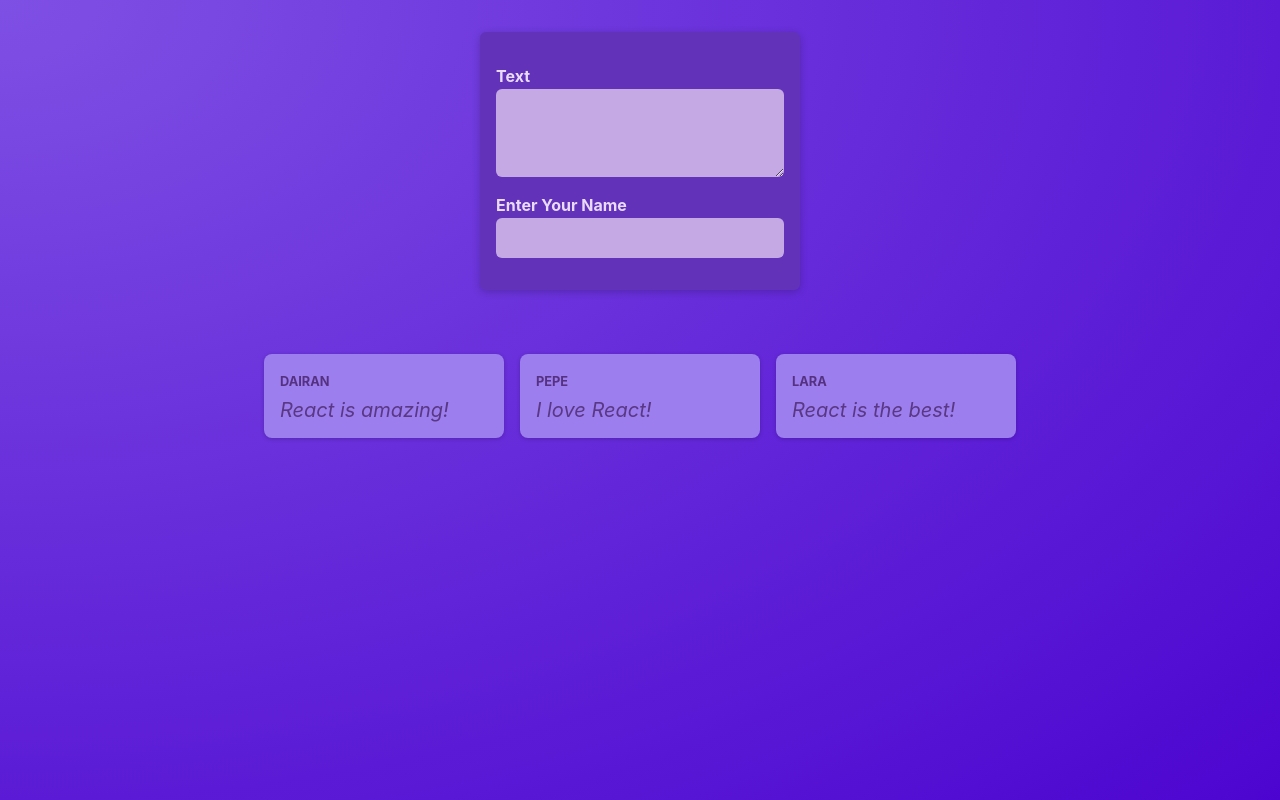
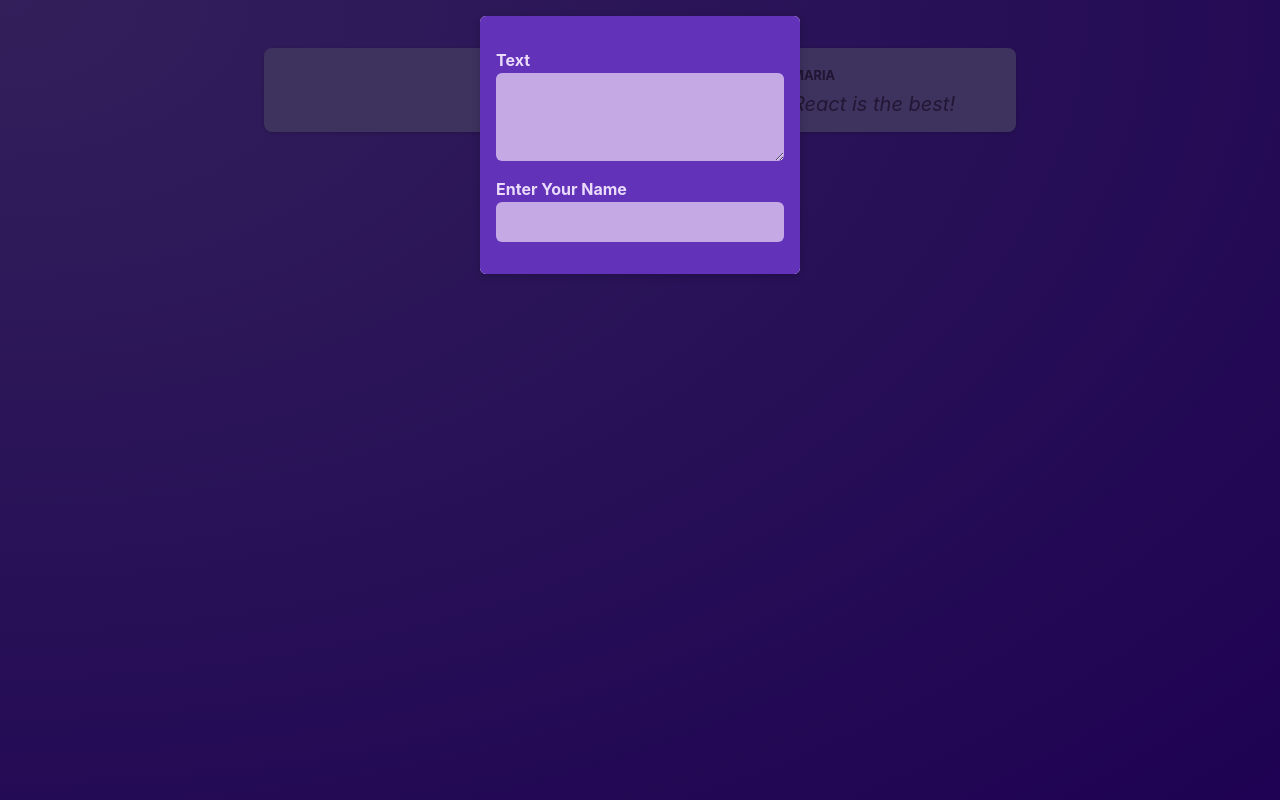
Before and after one commit to DairaDoo/react-refresh-code, a React (Vite) app: page / in a window 1280 px wide. Built offline with nearby package versions, Linux system fonts and the light colour scheme.

Commit message:
Creacion de modal donde se le paso una propeidad children que seria el newPost, también se práctico que se puede pasar un objeto deconstruido a los componentes, y  por ultimo se dio uso de los states y useState de react.

```diff
--- /dev/null
+++ b/src/components/Modal.jsx
@@ -0,0 +1,14 @@
+import classes from "./Modal.module.css";
+
+// otra forma de sacar el valor es deconstruyendolo.
+// asi sacamos el objeto sin necesidad de usar props.children.
+function Modal({ children }) {
+  return (
+    <>
+      <div className={classes.backdrop} />
+      <dialog open className={classes.modal}>{children}</dialog>
+    </>
+  );
+}
+
+export default Modal;
--- /dev/null
+++ b/src/components/Modal.module.css
@@ -0,0 +1,18 @@
+.backdrop {
+    position: fixed;
+    top: 0;
+    left: 0;
+    width: 100%;
+    height: 100vh;
+    background-color: rgba(0, 0, 0, 0.6);
+    z-index: 1;
+  }
+
+  .modal {
+    border: none;
+    border-radius: 6px;
+    box-shadow: 0 2px 8px rgba(0, 0, 0, 0.2);
+    padding: 0;
+    overflow: hidden;
+    z-index: 1;
+  }
--- a/src/components/NewPost.jsx
+++ b/src/components/NewPost.jsx
@@ -1,15 +1,15 @@
 import classes from './NewPost.module.css';
 
-function NewPost() {
+function NewPost(props) {
     return (
         <form className={classes.form}>
             <p>
                 <label htmlFor='body'>Text</label>
-                <textarea id='body' required rows={3}/>
+                <textarea id='body' required rows={3} onChange={props.onBodyChange}/>
             </p>
             <p>
                 <label htmlFor='name'>Enter Your Name</label>
-                <input type='text' id='name' required/>
+                <input type='text' id='name' required onChange={props.onAuthorChange}/>
             </p>
         </form>
     )
--- a/src/components/NewPost.module.css
+++ b/src/components/NewPost.module.css
@@ -2,9 +2,6 @@
     background-color: #6233b9;
     padding: 1rem;
     width: 20rem;
-    margin: 2rem auto;
-    border-radius: 6px;
-    box-shadow: 0 2px 8px rgba(0, 0, 0, 0.2);
   }
 
   .form label {
--- a/src/components/PostsList.jsx
+++ b/src/components/PostsList.jsx
@@ -1,14 +1,34 @@
 import Post from "./Post";
-import classes from './PostsList.module.css'
+import classes from "./PostsList.module.css";
 import NewPost from "./NewPost";
+import { useState } from "react";
+import Modal from "./Modal";
+
 function PostsList() {
+  const [enteredBody, setEnteredBody] = useState("");
+  const [enteredAuthor, setEnteredAuthor] = useState("");
+
+  // funcion para cambiar el estado del textArea
+  function bodyChangeHandler(event) {
+    setEnteredBody(event.target.value);
+  }
+
+  function authorChangeHandler(event) {
+    setEnteredAuthor(event.target.value);
+  }
+
   return (
     <>
-            <NewPost />
+      <Modal>
+        <NewPost
+            onBodyChange={bodyChangeHandler}
+            onAuthorChange={authorChangeHandler}
+        />
+      </Modal>
       <ul className={classes.posts}>
-                <Post author="Dairan" body="React is amazing!"/>
-                <Post author="Pepe" body="I love React!"/>
-                <Post author="Lara" body="React is the best!"/>
+        <Post author={enteredAuthor} body={enteredBody} />
+        <Post author="Pepe" body="I love React!" />
+        <Post author="Maria" body="React is the best!" />
       </ul>
     </>
   );
```
Lines whose indentation alone changed are shown as unchanged.
